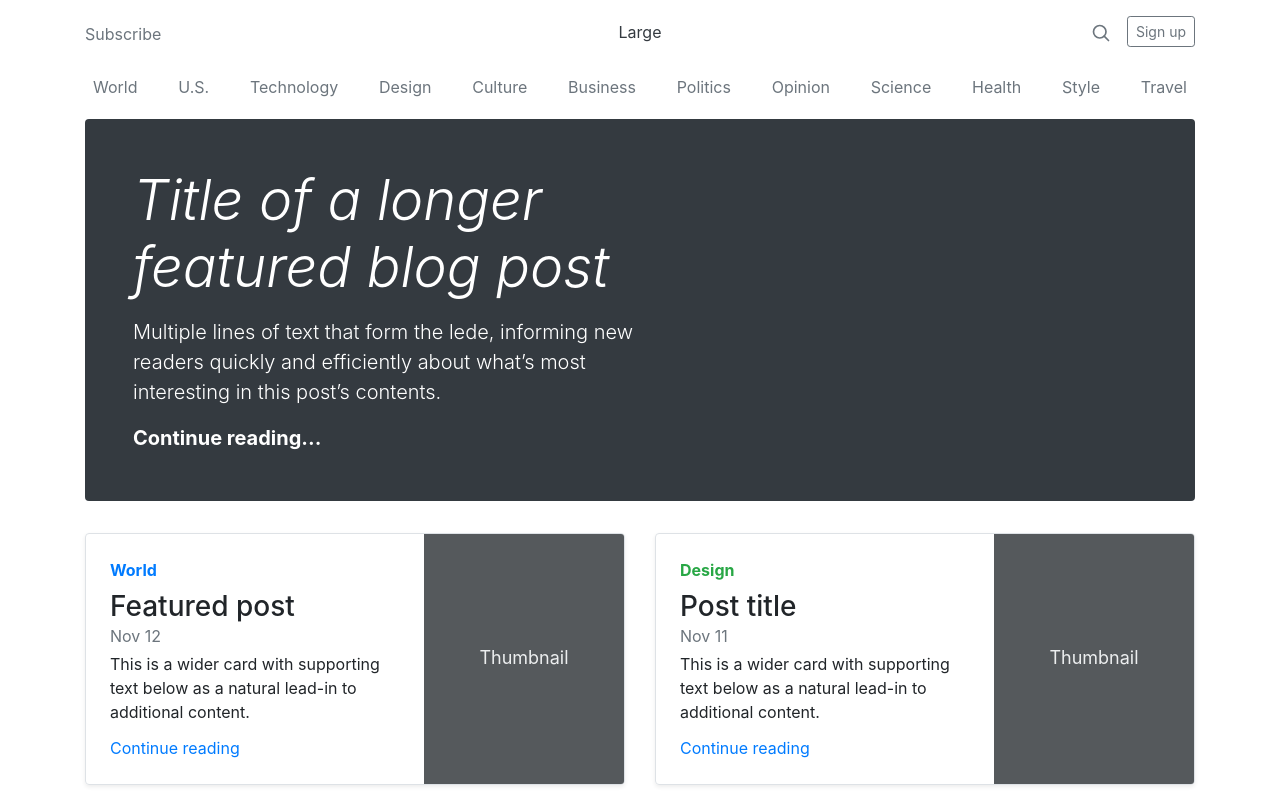
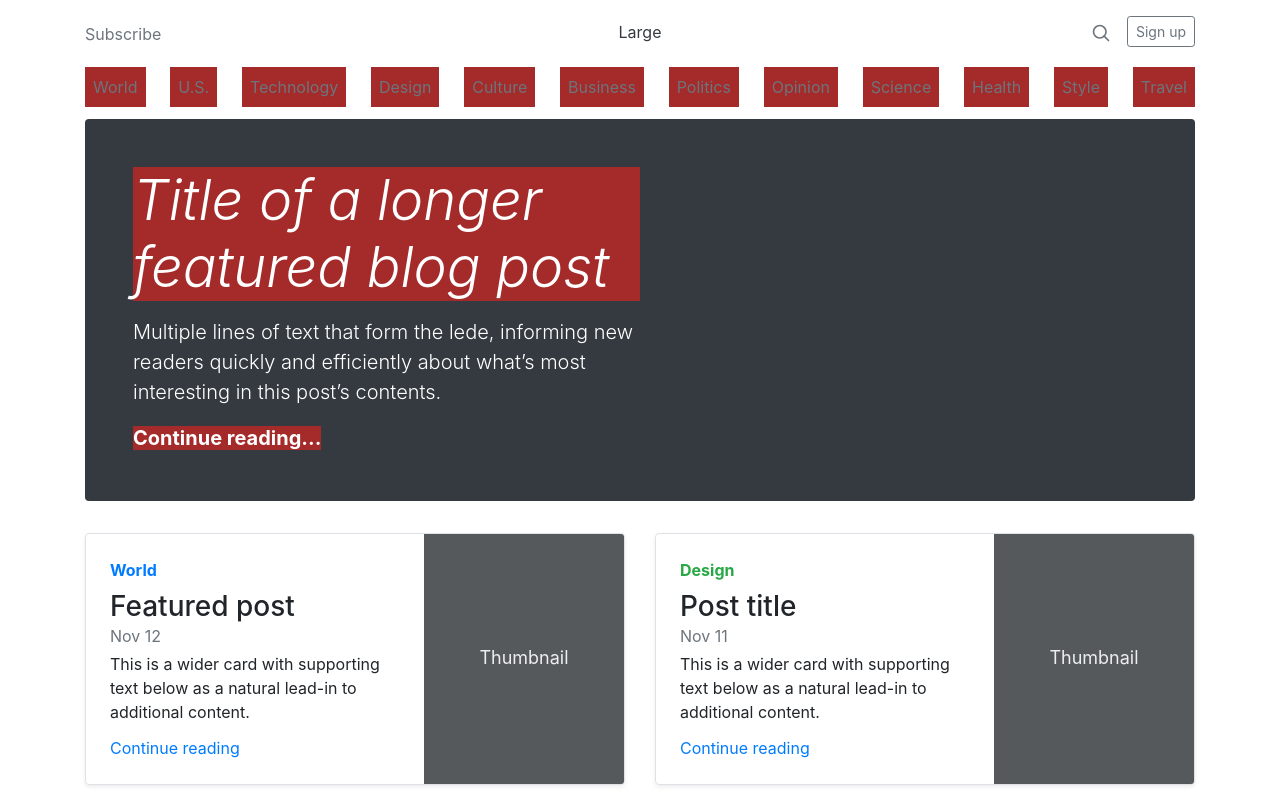
Before and after one commit to BertoPolo/m2d7-1, a plain HTML site: page index.html in a window 1280 px wide. Shown: the top 812 px of the page. Drawn offline with nearby package versions, Linux system fonts and the light colour scheme.

Commit message:
Update index.html

```diff
--- a/index.html
+++ b/index.html
@@ -17,8 +17,8 @@
 <head>
     <style>
         /*
-            EX1) Write a selector to target the h1 in jumbotron
-            EX2) Write a selector to target every children of the navbar
+           - EX1) Write a selector to target the h1 in jumbotron
+            -EX2) Write a selector to target every children of the navbar
             EX3) Write a selector to target the "continue reading..." inside the jumbotron
             EX4) Write a selector to target the first blogpost
             EX5) Write a selector to target the "even" links in the navbar
@@ -57,6 +57,21 @@
                 font-size: 3.5rem;
             }
         }
+        div.jumbotron.p-4.p-md-5.text-white.rounded.bg-dark>div>h1{
+            background-color: brown;
+        }
+
+        div.nav-scroller.py-1.mb-2>nav.nav.d-flex.justify-content-between>a{
+            background-color: brown;
+        }
+
+        a.text-white.font-weight-bold{
+            background: brown;
+        }
+        a[href^="#"][href$=".org"]{
+
+        }
+
     </style>
     <link href="https://fonts.googleapis.com/css?family=Playfair+Display:700,900" rel="stylesheet" />
 </head>
```
